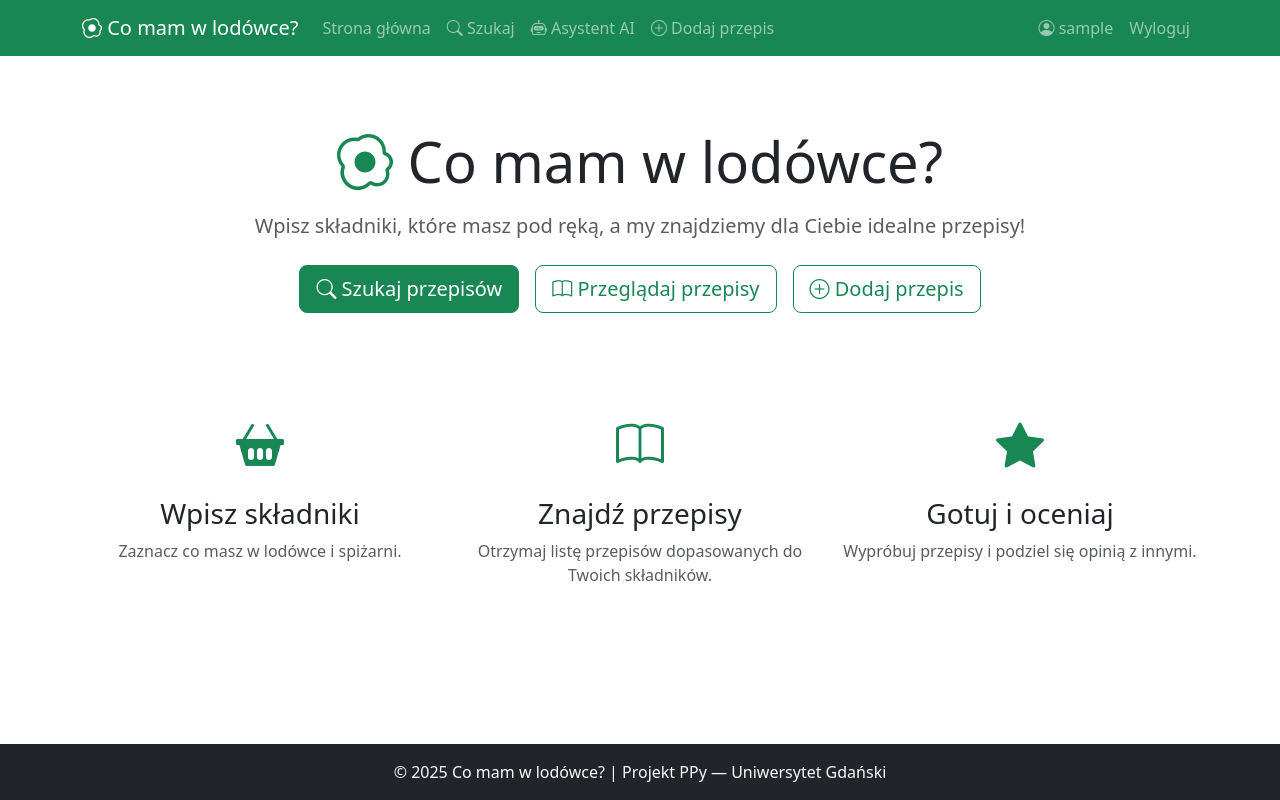
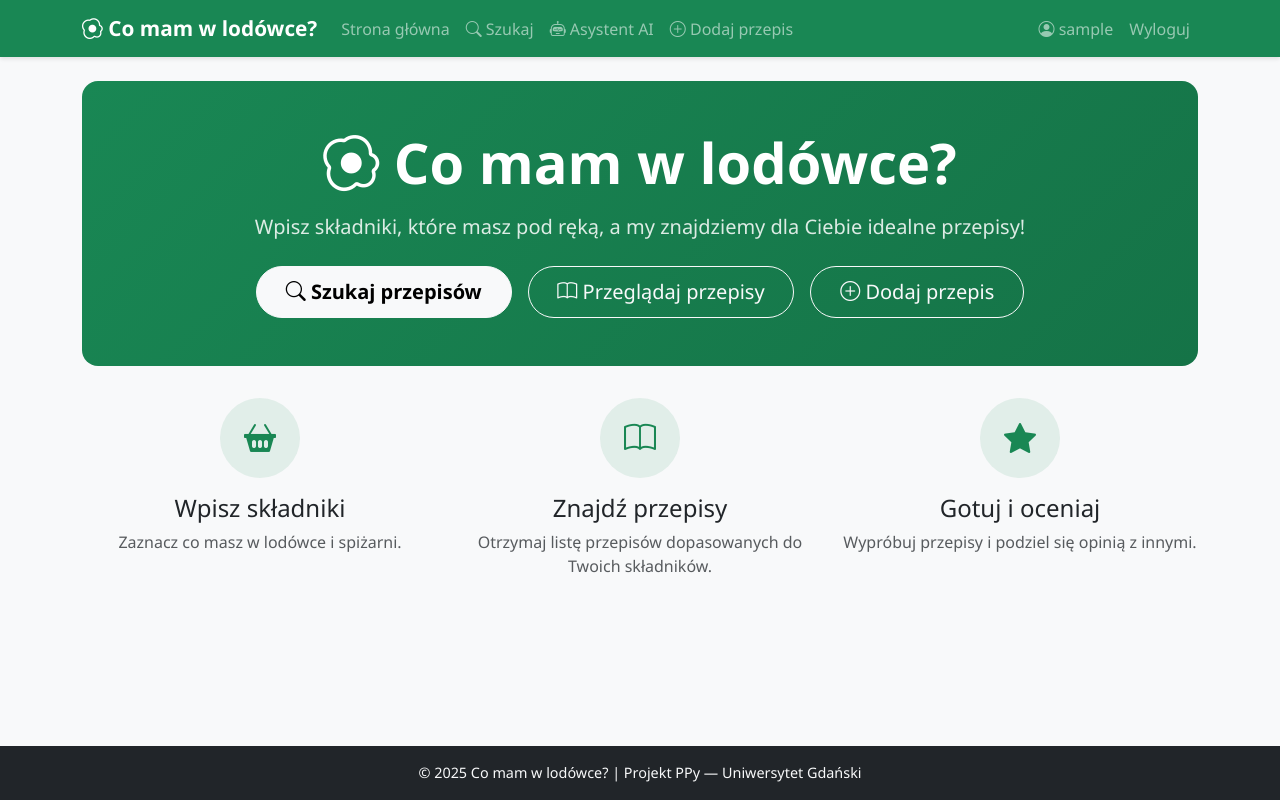
Before and after one commit to Wsakowska/python-faculty, a Django app: page / in a window 1280 px wide. Run offline with Django 5.2, Linux system fonts and the light colour scheme; the visitor is signed in with stand-in values (Sample User, id 1); data that the repository does not hold is empty; parts of the project's set-up code (start-up, migrations or seed data) failed here and were passed over.

Commit message:
adding custom styling + fixing logout error

```diff
--- a/Project01/ai_assistant/templates/ai_assistant/chat.html
+++ b/Project01/ai_assistant/templates/ai_assistant/chat.html
@@ -48,7 +48,7 @@
                     <i class="bi bi-robot"></i> Odpowiedź asystenta
                 </h5>
             </div>
-            <div class="card-body">
+            <div class="card-body ai-response">
                 {{ response_text|linebreaks }}
             </div>
         </div>
--- a/Project01/api/urls.py
+++ b/Project01/api/urls.py
@@ -0,0 +1,29 @@
+"""URL-e REST API."""
+
+from django.urls import path, include
+from rest_framework.routers import DefaultRouter
+from drf_spectacular.views import (
+    SpectacularAPIView,
+    SpectacularSwaggerView,
+    SpectacularRedocView,
+)
+from . import views
+
+app_name = 'api'
+
+router = DefaultRouter()
+router.register(r'kategorie', views.CategoryViewSet)
+router.register(r'skladniki', views.IngredientViewSet)
+router.register(r'przepisy', views.RecipeViewSet)
+router.register(r'preferencje', views.DietaryPreferenceViewSet)
+
+urlpatterns = [
+    # Endpointy API
+    path('', include(router.urls)),
+    path('szukaj/', views.search_by_ingredients, name='search'),
+
+    # Dokumentacja Swagger / OpenAPI
+    path('schema/', SpectacularAPIView.as_view(), name='schema'),
+    path('docs/', SpectacularSwaggerView.as_view(url_name='api:schema'), name='swagger'),
+    path('redoc/', SpectacularRedocView.as_view(url_name='api:schema'), name='redoc'),
+]
--- a/Project01/fridge_project/settings.py
+++ b/Project01/fridge_project/settings.py
@@ -49,6 +49,7 @@ INSTALLED_APPS = [
     'ai_assistant',
     'rest_framework',
     'drf_spectacular',
+    'api',
 ]
 
 MIDDLEWARE = [
--- a/Project01/fridge_project/urls.py
+++ b/Project01/fridge_project/urls.py
@@ -27,8 +27,11 @@ urlpatterns = [
     path('konto/', include('accounts.urls')),
     path('komentarze/', include('comments.urls')),
     path('asystent/', include('ai_assistant.urls')),
+    path('api/', include('api.urls')),
 ]
 
+handler404 = 'django.views.defaults.page_not_found'
+handler500 = 'django.views.defaults.server_error'
 # Serwowanie plików media w trybie deweloperskim
 if settings.DEBUG:
     urlpatterns += static(settings.MEDIA_URL, document_root=settings.MEDIA_ROOT)
--- a/Project01/recipes/templates/recipes/home.html
+++ b/Project01/recipes/templates/recipes/home.html
@@ -3,55 +3,66 @@
 {% block title %}Strona główna — Co mam w lodówce?{% endblock %}
 
 {% block content %}
-<div class="text-center py-5">
+<!-- Hero -->
+<div class="hero-section text-center">
     <h1 class="display-4 mb-3">
-        <i class="bi bi-egg-fried text-success"></i> Co mam w lodówce?
+        <i class="bi bi-egg-fried"></i> Co mam w lodówce?
     </h1>
-    <p class="lead text-muted mb-4">
+    <p class="lead mb-4">
         Wpisz składniki, które masz pod ręką, a my znajdziemy dla Ciebie idealne przepisy!
     </p>
-    <div class="d-flex justify-content-center gap-3">
-        <a href="{% url 'recipes:recipe_search' %}" class="btn btn-success btn-lg">
+    <div class="d-flex justify-content-center gap-3 flex-wrap">
+        <a href="{% url 'recipes:recipe_search' %}" class="btn btn-light btn-lg">
             <i class="bi bi-search"></i> Szukaj przepisów
         </a>
-        <a href="{% url 'recipes:recipe_list' %}" class="btn btn-outline-success btn-lg">
+        <a href="{% url 'recipes:recipe_list' %}" class="btn btn-outline-light btn-lg">
             <i class="bi bi-book"></i> Przeglądaj przepisy
         </a>
         {% if user.is_authenticated %}
-        <a href="{% url 'recipes:recipe_create' %}" class="btn btn-outline-success btn-lg">
+        <a href="{% url 'recipes:recipe_create' %}" class="btn btn-outline-light btn-lg">
             <i class="bi bi-plus-circle"></i> Dodaj przepis
         </a>
         {% endif %}
     </div>
 </div>
 
-<div class="row text-center mt-5">
-    <div class="col-md-4">
-        <i class="bi bi-basket2-fill text-success" style="font-size: 3rem;"></i>
-        <h3 class="mt-3">Wpisz składniki</h3>
+<!-- Jak to działa -->
+<div class="row text-center mt-4 mb-5">
+    <div class="col-md-4 mb-3">
+        <div class="feature-icon">
+            <i class="bi bi-basket2-fill"></i>
+        </div>
+        <h4>Wpisz składniki</h4>
         <p class="text-muted">Zaznacz co masz w lodówce i spiżarni.</p>
     </div>
-    <div class="col-md-4">
-        <i class="bi bi-book text-success" style="font-size: 3rem;"></i>
-        <h3 class="mt-3">Znajdź przepisy</h3>
+    <div class="col-md-4 mb-3">
+        <div class="feature-icon">
+            <i class="bi bi-book"></i>
+        </div>
+        <h4>Znajdź przepisy</h4>
         <p class="text-muted">Otrzymaj listę przepisów dopasowanych do Twoich składników.</p>
     </div>
-    <div class="col-md-4">
-        <i class="bi bi-star-fill text-success" style="font-size: 3rem;"></i>
-        <h3 class="mt-3">Gotuj i oceniaj</h3>
+    <div class="col-md-4 mb-3">
+        <div class="feature-icon">
+            <i class="bi bi-star-fill"></i>
+        </div>
+        <h4>Gotuj i oceniaj</h4>
         <p class="text-muted">Wypróbuj przepisy i podziel się opinią z innymi.</p>
     </div>
 </div>
 
+<!-- Najnowsze przepisy -->
 {% if latest_recipes %}
-<h2 class="mt-5 mb-4">Najnowsze przepisy</h2>
+<h2 class="mb-4">Najnowsze przepisy</h2>
 <div class="row">
     {% for recipe in latest_recipes %}
     <div class="col-md-4 mb-4">
         <div class="card h-100 shadow-sm">
             {% if recipe.image %}
-                <img src="{{ recipe.image.url }}" class="card-img-top" alt="{{ recipe.title }}"
-                     style="height: 200px; object-fit: cover;">
+                <div style="overflow: hidden;">
+                    <img src="{{ recipe.image.url }}" class="card-img-top" alt="{{ recipe.title }}"
+                         style="height: 200px; object-fit: cover;">
+                </div>
             {% else %}
                 <div class="card-img-top bg-light d-flex align-items-center justify-content-center"
                      style="height: 200px;">
--- a/Project01/recipes/templates/recipes/recipe_detail.html
+++ b/Project01/recipes/templates/recipes/recipe_detail.html
@@ -90,13 +90,13 @@
     {% endif %}
 
     {% for comment in comments %}
-    <div class="card mb-3">
+    <div class="card mb-3 comment-card">
         <div class="card-body">
             <div class="d-flex justify-content-between">
                 <strong>{{ comment.author.username }}</strong>
                 <small class="text-muted">{{ comment.created_at|date:"d.m.Y H:i" }}</small>
             </div>
-            <div class="text-warning my-1">
+            <div class="stars my-1">
                 {% for i in "12345" %}
                     {% if forloop.counter <= comment.rating %}★{% else %}☆{% endif %}
                 {% endfor %}
--- a/Project01/static/css/style.css
+++ b/Project01/static/css/style.css
@@ -0,0 +1,213 @@
+/* =============================================
+   Co mam w lodówce? — Własne style
+   ============================================= */
+
+/* ---------- Ogólne ---------- */
+body {
+    font-family: 'Segoe UI', Tahoma, Geneva, Verdana, sans-serif;
+    background-color: #f8f9fa;
+}
+
+/* ---------- Navbar ---------- */
+.navbar {
+    box-shadow: 0 2px 4px rgba(0, 0, 0, 0.1);
+}
+
+.navbar-brand {
+    font-weight: 700;
+    font-size: 1.3rem;
+}
+
+/* ---------- Karty przepisów ---------- */
+.card {
+    transition: transform 0.2s ease, box-shadow 0.2s ease;
+    border: none;
+    border-radius: 12px;
+    overflow: hidden;
+}
+
+.card:hover {
+    transform: translateY(-4px);
+    box-shadow: 0 8px 25px rgba(0, 0, 0, 0.12) !important;
+}
+
+.card-img-top {
+    transition: transform 0.3s ease;
+}
+
+.card:hover .card-img-top {
+    transform: scale(1.05);
+}
+
+.card-footer {
+    border-top: none;
+}
+
+/* ---------- Strona główna — hero ---------- */
+.hero-section {
+    background: linear-gradient(135deg, #198754 0%, #157347 100%);
+    color: white;
+    border-radius: 16px;
+    padding: 3rem 2rem;
+    margin-bottom: 2rem;
+}
+
+.hero-section h1 {
+    font-weight: 800;
+}
+
+.hero-section p {
+    color: rgba(255, 255, 255, 0.85);
+}
+
+.hero-section .btn-light {
+    font-weight: 600;
+    border-radius: 50px;
+    padding: 0.6rem 1.8rem;
+}
+
+.hero-section .btn-outline-light {
+    border-radius: 50px;
+    padding: 0.6rem 1.8rem;
+}
+
+/* ---------- Feature cards (strona główna) ---------- */
+.feature-icon {
+    width: 80px;
+    height: 80px;
+    border-radius: 50%;
+    background-color: rgba(25, 135, 84, 0.1);
+    display: flex;
+    align-items: center;
+    justify-content: center;
+    margin: 0 auto 1rem;
+}
+
+.feature-icon i {
+    font-size: 2rem;
+    color: #198754;
+}
+
+/* ---------- Badge ---------- */
+.badge {
+    font-weight: 500;
+    padding: 0.4em 0.8em;
+    border-radius: 50px;
+}
+
+/* ---------- Wyszukiwarka ---------- */
+.search-panel {
+    position: sticky;
+    top: 80px;
+}
+
+.search-panel .form-check {
+    padding: 0.35rem 0 0.35rem 1.8rem;
+    border-bottom: 1px solid #f0f0f0;
+    transition: background-color 0.15s;
+}
+
+.search-panel .form-check:hover {
+    background-color: #f0fdf4;
+}
+
+.search-panel .form-check:last-child {
+    border-bottom: none;
+}
+
+/* ---------- Dopasowanie wyników ---------- */
+.match-badge {
+    font-size: 1.2rem;
+    min-width: 60px;
+}
+
+/* ---------- Komentarze ---------- */
+.comment-card {
+    border-left: 3px solid #198754;
+    border-radius: 0 12px 12px 0;
+}
+
+.stars {
+    color: #ffc107;
+    font-size: 1.1rem;
+    letter-spacing: 1px;
+}
+
+/* ---------- Formularz ---------- */
+.form-control:focus,
+.form-select:focus {
+    border-color: #198754;
+    box-shadow: 0 0 0 0.2rem rgba(25, 135, 84, 0.25);
+}
+
+/* ---------- Przyciski ---------- */
+.btn-success {
+    border-radius: 8px;
+    font-weight: 500;
+}
+
+.btn-outline-success {
+    border-radius: 8px;
+    font-weight: 500;
+}
+
+.btn-outline-success:hover {
+    transform: translateY(-1px);
+}
+
+/* ---------- Stopka ---------- */
+footer {
+    font-size: 0.9rem;
+}
+
+/* ---------- Profil ---------- */
+.profile-header {
+    background: linear-gradient(135deg, #198754 0%, #157347 100%);
+    color: white;
+    border-radius: 12px;
+    padding: 2rem;
+    margin-bottom: 1.5rem;
+}
+
+/* ---------- AI Chat ---------- */
+.ai-response {
+    border-left: 4px solid #198754;
+    background-color: #f0fdf4;
+    border-radius: 0 12px 12px 0;
+    padding: 1.5rem;
+}
+
+.ai-response h1, .ai-response h2, .ai-response h3,
+.ai-response h4, .ai-response h5 {
+    color: #198754;
+}
+
+/* ---------- Pusta strona / placeholder ---------- */
+.empty-state i {
+    opacity: 0.3;
+}
+
+/* ---------- Animacja ładowania ---------- */
+@keyframes fadeIn {
+    from { opacity: 0; transform: translateY(10px); }
+    to { opacity: 1; transform: translateY(0); }
+}
+
+.card, .alert {
+    animation: fadeIn 0.3s ease;
+}
+
+/* ---------- Scrollbar w wyszukiwarce ---------- */
+.search-scroll::-webkit-scrollbar {
+    width: 6px;
+}
+
+.search-scroll::-webkit-scrollbar-track {
+    background: #f1f1f1;
+    border-radius: 3px;
+}
+
+.search-scroll::-webkit-scrollbar-thumb {
+    background: #198754;
+    border-radius: 3px;
+}
--- a/Project01/templates/base.html
+++ b/Project01/templates/base.html
@@ -11,6 +11,7 @@
     <!-- Bootstrap Icons -->
     <link href="https://cdn.jsdelivr.net/npm/bootstrap-icons@1.11.3/font/bootstrap-icons.css"
           rel="stylesheet">
+    <link rel="stylesheet" href="{% static 'css/style.css' %}">
     {% block extra_css %}{% endblock %}
 </head>
 <body class="d-flex flex-column min-vh-100">
@@ -56,7 +57,10 @@
                             </a>
                         </li>
                         <li class="nav-item">
-                            <a class="nav-link" href="{% url 'accounts:logout' %}">Wyloguj</a>
+                            <form method="post" action="{% url 'accounts:logout' %}" class="d-inline">
+                                {% csrf_token %}
+                                <button type="submit" class="nav-link btn btn-link" style="text-decoration: none;">Wyloguj</button>
+                            </form>
                         </li>
                     {% else %}
                         <li class="nav-item">
```
Also changed, not shown: Project01/api/serializers.py (+92 -0 lines), Project01/api/views.py (+122 -2 lines), Project01/recipes/templates/recipes/recipe_search.html (+12 -12 lines), Project01/templates/500.html (+16 -14 lines), Project01/README.md (deleted).
